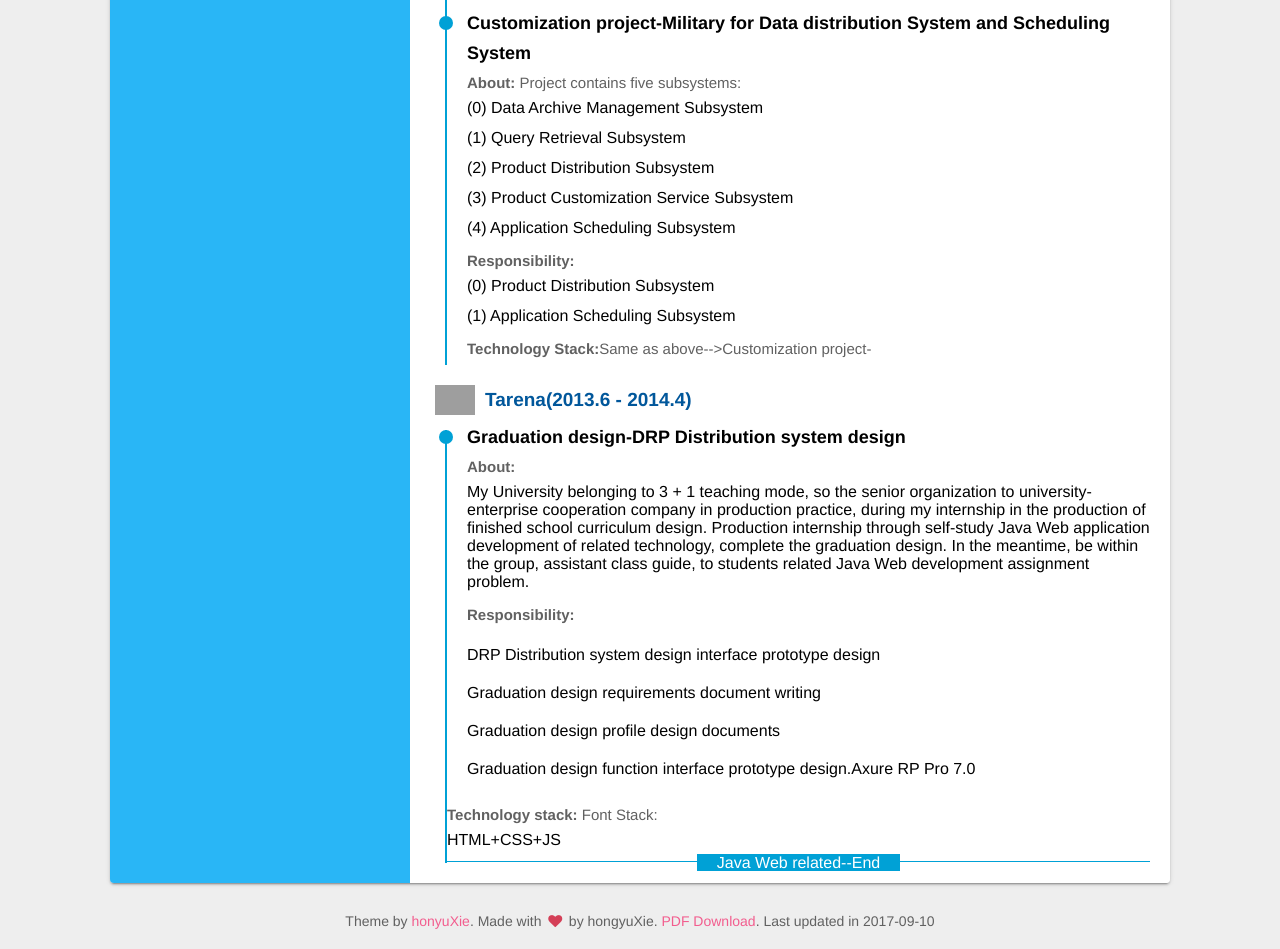
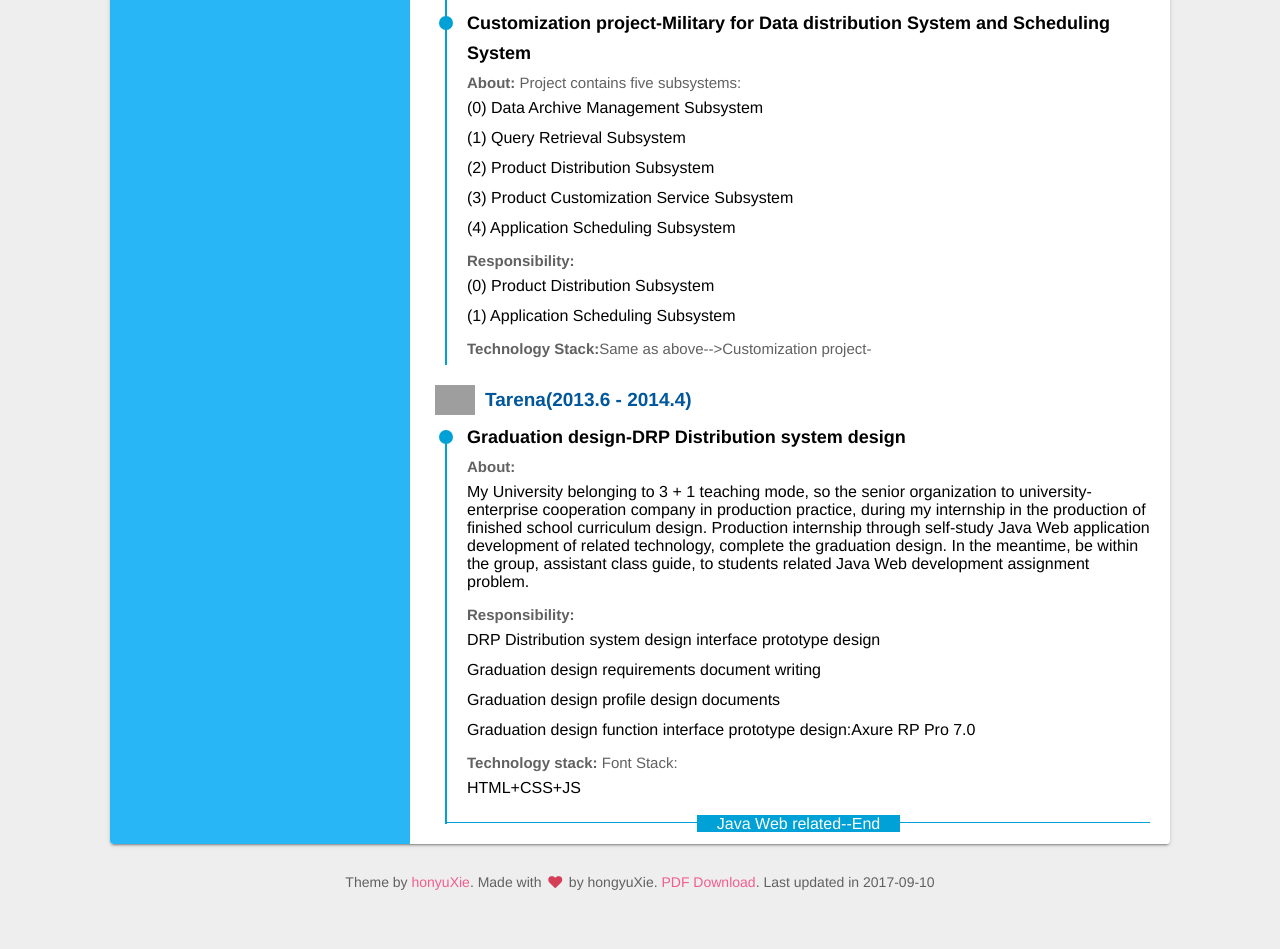
Before and after one commit to hongyuXie/MyResume_EN, a website: page index.html in a window 1280 px wide. Shown: the part 8268-9217 px from the top of the page. After the commit the page ends 9178 px from the top, so only its background shows below. Drawn offline with Linux system fonts and the light colour scheme; grey boxes are pictures that could not be loaded.

Commit message:
修改样式

```diff
--- a/index.html
+++ b/index.html
@@ -532,10 +532,12 @@
                               </ul>
                             </p>
                             <p><strong>Responsibility:</strong>
-                               <li>DRP Distribution system design interface prototype design</li>
-                               <li>Graduation design requirements document writing</li>
-                               <li>Graduation design profile design documents</li>
-                               <li>Graduation design function interface prototype design.Axure RP Pro 7.0</li>
+                              <ul>
+                                 <li>DRP Distribution system design interface prototype design</li>
+                                 <li>Graduation design requirements document writing</li>
+                                 <li>Graduation design profile design documents</li>
+                                 <li>Graduation design function interface prototype design:Axure RP Pro 7.0</li>
+                              </ul>
                             </p>
                             <p><strong>Technology stack:</strong>
                               Font Stack:
```
